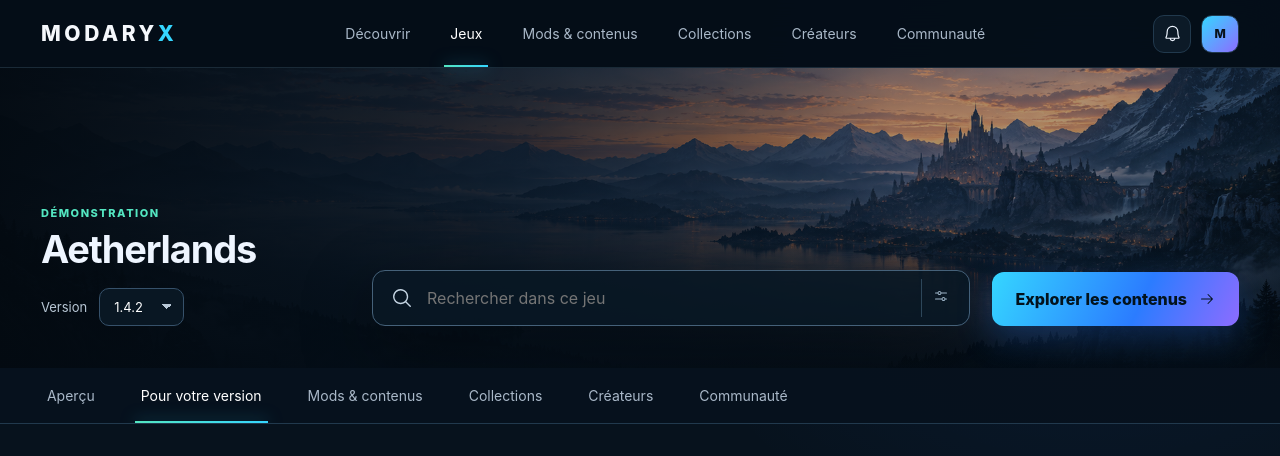
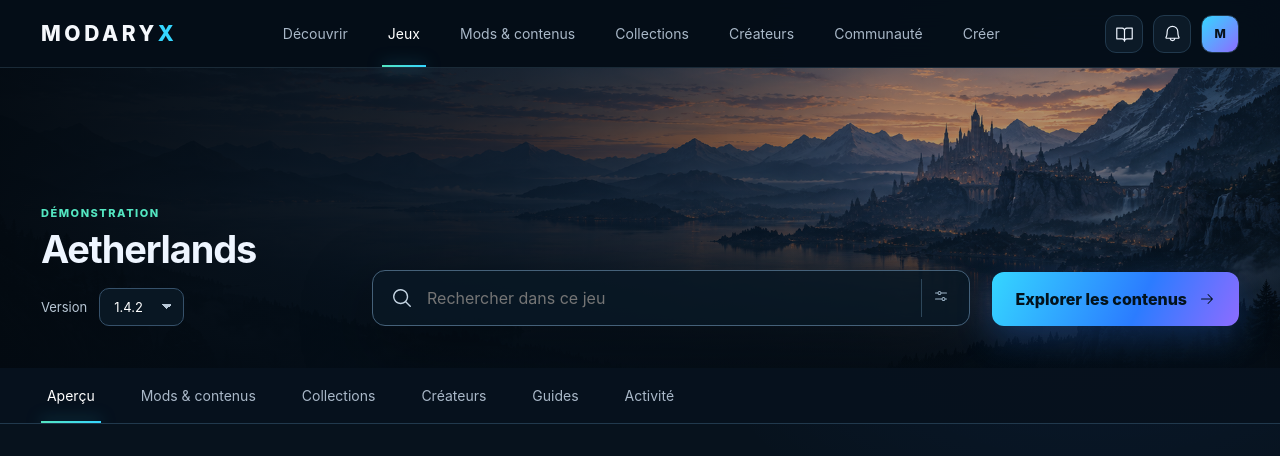
Before and after one commit to Jajaz537/Nova-Forge-Site-Public, a React (Vite) app in the folder review-evidence/modaryx-v2-living-threshold-prototype-20261003/: page / in a window 1280 px wide. Shown: the top 456 px of the page. Built offline with nearby package versions, Linux system fonts and the light colour scheme.

Commit message:
design: align Living Threshold navigation with V2 contracts

```diff
--- a/review-evidence/modaryx-v2-living-threshold-prototype-20261003/src/App.jsx
+++ b/review-evidence/modaryx-v2-living-threshold-prototype-20261003/src/App.jsx
@@ -4,7 +4,7 @@ import {
   List, MagnifyingGlass, Plus, SlidersHorizontal, Stack, UsersThree, X
 } from "@phosphor-icons/react";
 
-const navItems = ["Découvrir", "Jeux", "Mods & contenus", "Collections", "Créateurs", "Communauté"];
+const navItems = ["Découvrir", "Jeux", "Mods & contenus", "Collections", "Créateurs", "Communauté", "Créer"];
 const contentItems = [
   { title: "Sentiers de l’aube", kind: "Exploration", pos: "0% 0%", tone: "cyan" },
   { title: "Vestiges suspendus", kind: "Environnements", pos: "50% 0%", tone: "violet" },
@@ -26,7 +26,7 @@ function Topbar({ active, onNavigate }) {
     <nav className={open ? "global-nav open" : "global-nav"} aria-label="Navigation principale">
       {navItems.map(item => <button key={item} className={active === item ? "active" : ""} onClick={() => { onNavigate(item); setOpen(false); }}>{item}</button>)}
     </nav>
-    <div className="top-actions"><button aria-label="Notifications"><Bell /></button><button className="avatar" aria-label="Compte">M</button></div>
+    <div className="top-actions"><button aria-label="Bibliothèque" onClick={() => onNavigate("Bibliothèque")}><BookOpen /></button><button aria-label="Notifications"><Bell /></button><button className="avatar" aria-label="Compte">M</button></div>
   </header>;
 }
 
@@ -65,10 +65,11 @@ function ProfilesRail() {
 }
 
 function GameHub({ onOpen }) {
-  const [tab, setTab] = useState("Pour votre version");
+  const [tab, setTab] = useState("Aperçu");
   const [query, setQuery] = useState("");
   const [version, setVersion] = useState("1.4.2");
   const visible = useMemo(() => contentItems.filter(x => x.title.toLowerCase().includes(query.toLowerCase())), [query]);
+  const sectionTitle = tab === "Aperçu" ? "Pour votre version" : tab;
   return <>
     <section className="game-hero">
       <div className="hero-shade" />
@@ -76,9 +77,9 @@ function GameHub({ onOpen }) {
       <form className="hero-search" onSubmit={e => e.preventDefault()}><MagnifyingGlass /><input value={query} onChange={e => setQuery(e.target.value)} placeholder="Rechercher dans ce jeu" aria-label="Rechercher dans ce jeu"/><button type="button" aria-label="Filtres"><SlidersHorizontal /></button></form>
       <button className="primary">Explorer les contenus <ArrowRight /></button>
     </section>
-    <nav className="local-nav" aria-label="Navigation du jeu">{["Aperçu","Pour votre version","Mods & contenus","Collections","Créateurs","Communauté"].map(x => <button key={x} className={tab===x?'active':''} onClick={() => setTab(x)}>{x}</button>)}</nav>
+    <nav className="local-nav" aria-label="Navigation du jeu">{["Aperçu","Mods & contenus","Collections","Créateurs","Guides","Activité"].map(x => <button key={x} className={tab===x?'active':''} onClick={() => setTab(x)}>{x}</button>)}</nav>
     <main className="hub-layout">
-      <section className="hub-content"><div className="section-heading"><div><span className="kicker">Sélection adaptative</span><h2>{tab}</h2><p>Contenus compatibles avec Aetherlands {version}.</p></div><button className="quiet"><FunnelSimple />Affiner</button></div>
+      <section className="hub-content"><div className="section-heading"><div><span className="kicker">Sélection adaptative</span><h2>{sectionTitle}</h2><p>Contenus compatibles avec Aetherlands {version}.</p></div><button className="quiet"><FunnelSimple />Affiner</button></div>
       <div className="content-grid">{visible.map(item => <ContentCard key={item.title} item={item} onOpen={onOpen}/>)}</div>
       {visible.length===0 && <div className="empty"><MagnifyingGlass/><h3>Aucun contenu trouvé</h3><p>Essayez un autre terme ou effacez la recherche.</p><button onClick={() => setQuery('')}>Effacer la recherche</button></div>}</section>
       <ProfilesRail /></main>
@@ -102,6 +103,10 @@ function Detail({ item, onBack }) {
 
 function Library() { return <main className="page-section library"><span className="kicker">Votre espace</span><h1>Bibliothèque</h1><p className="page-intro">Retrouvez vos jeux, profils et contenus enregistrés.</p><div className="library-grid"><section className="library-focus"><Media pos="50% 100%"/><div><span className="demo-label">Jeu actif</span><h2>Aetherlands</h2><p>3 profils · version 1.4.2</p><button className="primary">Ouvrir le Game Hub <ArrowRight/></button></div></section><ProfilesRail/></div></main>; }
 
+function CreatorStudio() {
+  return <main className="page-section creator-studio"><span className="kicker">Créer</span><h1>Creator Studio</h1><p className="page-intro">Préparez un projet, structurez une release et vérifiez ses informations avant publication.</p><div className="creator-studio-grid"><section className="trust-panel"><h2>Nouveau projet</h2><p className="page-intro">Commencez par le jeu, le type de contenu et l’identité du projet. Aucun fichier n’est publié sans action explicite.</p><button className="primary"><Plus/>Créer un projet</button></section><section className="trust-panel"><h2>Pipeline de publication</h2><dl><div><dt>Métadonnées</dt><dd>À préparer</dd></div><div><dt>Compatibilité</dt><dd>À déclarer</dd></div><div><dt>Provenance</dt><dd>À vérifier</dd></div><div><dt>Release</dt><dd>Brouillon</dd></div></dl></section></div></main>;
+}
+
 function Community() { return <main className="page-section community"><span className="kicker">Communauté</span><h1>Des idées qui font vivre les mondes.</h1><p className="page-intro">Suivez des créateurs, découvrez leurs collections publiques et partagez vos trouvailles.</p><div className="community-grid">{['Atelier Boréal','Lueur Collective','Les Cartographes'].map((name,i)=><article key={name}><Media pos={contentItems[i+1].pos}/><div><div className="creator-avatar"><UsersThree/></div><h2>{name}</h2><p>Curations et créations autour de l’exploration.</p><button>Voir le profil <ArrowRight/></button></div></article>)}</div></main>; }
 
 export function App() {
@@ -113,6 +118,7 @@ export function App() {
   else if(active==='Découvrir') screen=<Discover onOpen={setDetail}/>;
   else if(active==='Mods & contenus' || active==='Collections' || active==='Créateurs') screen=<Catalog onOpen={setDetail}/>;
   else if(active==='Communauté') screen=<Community/>;
+  else if(active==='Créer') screen=<CreatorStudio/>;
   else if(active==='Bibliothèque') screen=<Library/>;
   else screen=<GameHub onOpen={setDetail}/>;
   return <div className="app-shell"><Topbar active={active} onNavigate={navigate}/>{screen}<footer><Logo/><p>Prototype exploratoire MODARYX V2 · Direction Living Threshold hybride 2+3</p><button onClick={()=>navigate('Jeux')}><GameController/>Game Hub</button><button onClick={()=>setActive('Bibliothèque')}><BookOpen/>Bibliothèque</button></footer></div>;
```
